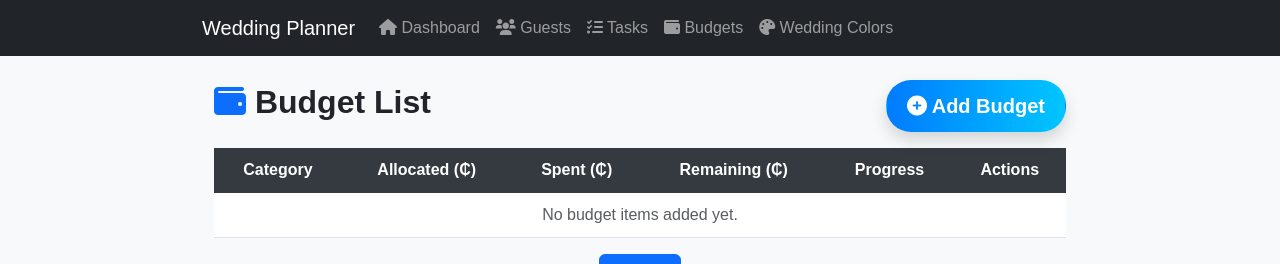
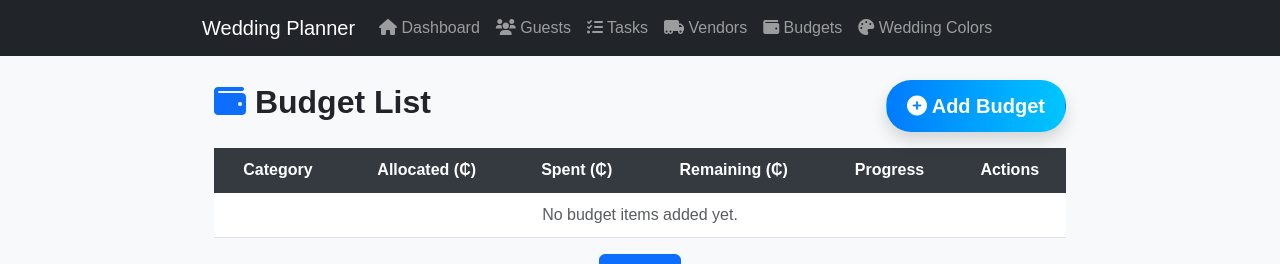
Before and after one commit to MaySel24/SelsWeddingPlannerApp, a Django app: template planner/templates/planner/budgets.html in a window 1280 px wide. Shown: the top 264 px of the page. Run offline with Django 3.2, Linux system fonts and the light colour scheme; the template is opened without the code that fills it, so the values that code supplies are empty; some libraries are stand-ins or nearby versions.

Commit message:
Updated Base

```diff
--- a/planner/templates/planner/base.html
+++ b/planner/templates/planner/base.html
@@ -40,6 +40,11 @@
                     <li class="nav-item">
                         <a class="nav-link {% if request.resolver_match.url_name == 'task_list' %}active{% endif %}" href="{% url 'planner:task_list' %}">
                             <i class="fas fa-tasks"></i> Tasks
+                        </a>
+                    </li>
+                    <li class="nav-item">
+                        <a class="nav-link {% if request.resolver_match.url_name == 'vendor_list' %}active{% endif %}" href="{% url 'planner:vendor_list' %}">
+                            <i class="fas fa-truck-moving"></i> Vendors
                         </a>
                     </li>
                     <li class="nav-item">
--- a/planner/urls.py
+++ b/planner/urls.py
@@ -46,7 +46,7 @@ urlpatterns = [
     path('colors/', color_list, name='color_list'),
     path('colors/add/', add_color, name='add_color'),
     path('colors/edit/<int:pk>/', edit_color, name='edit_color'),
-    path('colors/delete/<int:pk>/', delete_color, name='delete_color'),
+    path('colors/delete/<int:color_id>/', delete_color, name='delete_color'),
 
     # ========================= TAGLINE =========================
     path('tagline/edit/', edit_tagline, name='edit_tagline'),
```
